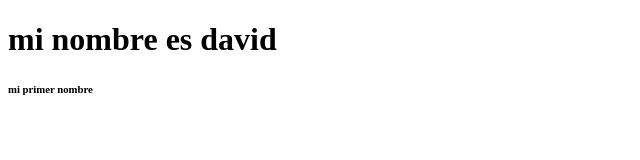
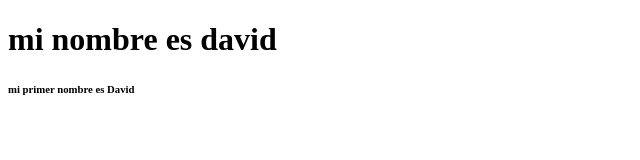
Before and after one commit to davidfernandomedinaperez/clase-, a plain HTML site: page index.html in a window 1280 px wide. Shown: the full height of the page, 0-640 px from the left. Drawn offline with Linux system fonts and the light colour scheme.

Commit message:
Segundo cambio
Cambio en línea 2

```diff
--- a/index.html
+++ b/index.html
@@ -8,6 +8,6 @@
 </head>
 <body>
     <h1>mi nombre es david</h1>
-    <h6>mi primer nombre</h6>
+    <h6>mi primer nombre es David</h6>
 </body>
 </html>
```
